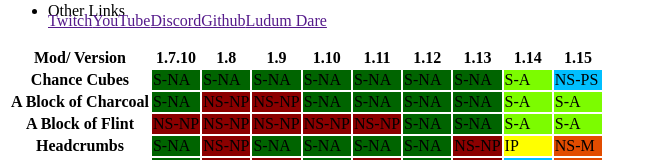
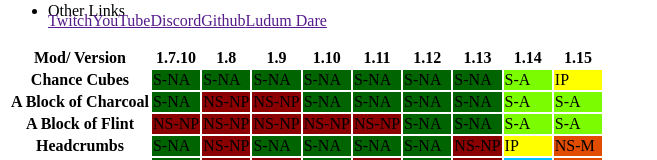
Before and after one commit to TheTurkeyDev/TheProgrammingTurkey-Website, a React app: page /mod-support in a window 1280 px wide. Shown: the part 160-320 px from the top of the page, without its empty margins (0-657 px from the left). Built offline with nearby package versions, Linux system fonts and the light colour scheme; the HTML template or start-up script is replaced by a standard one.

Commit message:
Update Chance Cubes mod progress

```diff
--- a/src/pages/projects/mc-mod-support.js
+++ b/src/pages/projects/mc-mod-support.js
@@ -12,7 +12,7 @@ const support = [
 ];
 
 const projects = {
-    "Chance Cubes": [1, 1, 1, 1, 1, 1, 1, 0, 3],
+    "Chance Cubes": [1, 1, 1, 1, 1, 1, 1, 0, 2],
     "A Block of Charcoal": [1, 4, 4, 1, 1, 1, 1, 0, 0],
     "A Block of Flint": [4, 4, 4, 4, 4, 1, 1, 0, 0],
     "Headcrumbs": [1, 4, 1, 1, 1, 1, 4, 2, 5],
```
